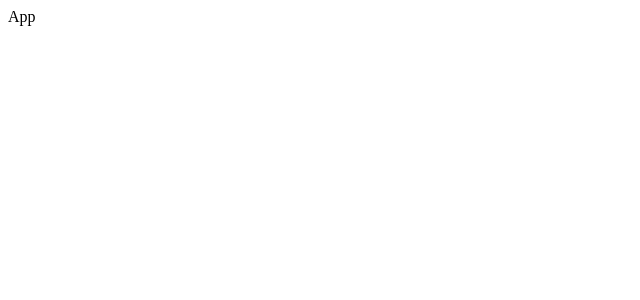
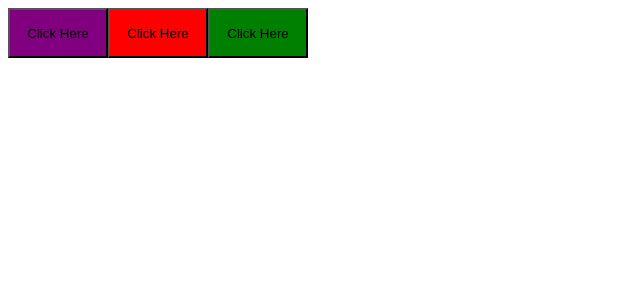
Before and after one commit to gustavosalviato/ignite-timer, a React (Vite) app: page / in a window 1280 px wide. Shown: the top 300 px of the page, without its empty margins (0-640 px from the left). Built offline with nearby package versions, Linux system fonts and the light colour scheme.

Commit message:
Primeiro component usando Styled-Components

```diff
--- a/index.html
+++ b/index.html
@@ -1,13 +1,15 @@
 <!DOCTYPE html>
 <html lang="en">
+
 <head>
   <meta charset="UTF-8" />
-    <link rel="icon" type="image/svg+xml" href="/vite.svg" />
   <meta name="viewport" content="width=device-width, initial-scale=1.0" />
   <title>Vite + React + TS</title>
 </head>
+
 <body>
   <div id="root"></div>
   <script type="module" src="/src/main.tsx"></script>
 </body>
+
 </html>
--- a/package.json
+++ b/package.json
@@ -9,8 +9,10 @@
     "preview": "vite preview"
   },
   "dependencies": {
+    "@types/styled-components": "^5.1.26",
     "react": "^18.2.0",
-    "react-dom": "^18.2.0"
+    "react-dom": "^18.2.0",
+    "styled-components": "^5.3.6"
   },
   "devDependencies": {
     "@types/react": "^18.0.17",
--- a/src/App.tsx
+++ b/src/App.tsx
@@ -1,7 +1,11 @@
+import { Button } from "./components/Button"
+
 export const App = () => {
   return (
     <div>
-      App
+      <Button variant="primary"/>
+      <Button variant="danger"/>
+      <Button variant="success"/>
     </div>
   )
 }
--- /dev/null
+++ b/src/components/Button/Button.styles.ts
@@ -0,0 +1,26 @@
+import styled, { css } from 'styled-components'
+
+export type ButtonVariant = 'primary' | 'danger' | 'success'
+
+interface ButtonContainerProps {
+  variant: ButtonVariant
+}
+
+const ButtonColors = {
+  primary: 'purple',
+  danger: 'red',
+  success: 'green',
+
+}
+
+export const ButtonContainer = styled.button<ButtonContainerProps>`
+  width: 100px;
+  height: 50px;
+
+
+  ${props => {
+    return css`
+      background-color: ${ButtonColors[props.variant]};
+    `
+  }}
+`
--- /dev/null
+++ b/src/components/Button/index.tsx
@@ -0,0 +1,13 @@
+import { ButtonContainer, ButtonVariant } from "./Button.styles"
+
+interface ButtonProps {
+  variant: ButtonVariant
+}
+
+export const Button = ({ variant }: ButtonProps) => {
+  return (
+    <ButtonContainer variant={variant}>
+      Click Here
+    </ButtonContainer>
+  )
+}
```
Also changed, not shown: 1 other file (tests, documents, lock files or other folders). Lines whose indentation alone changed are shown as unchanged.
